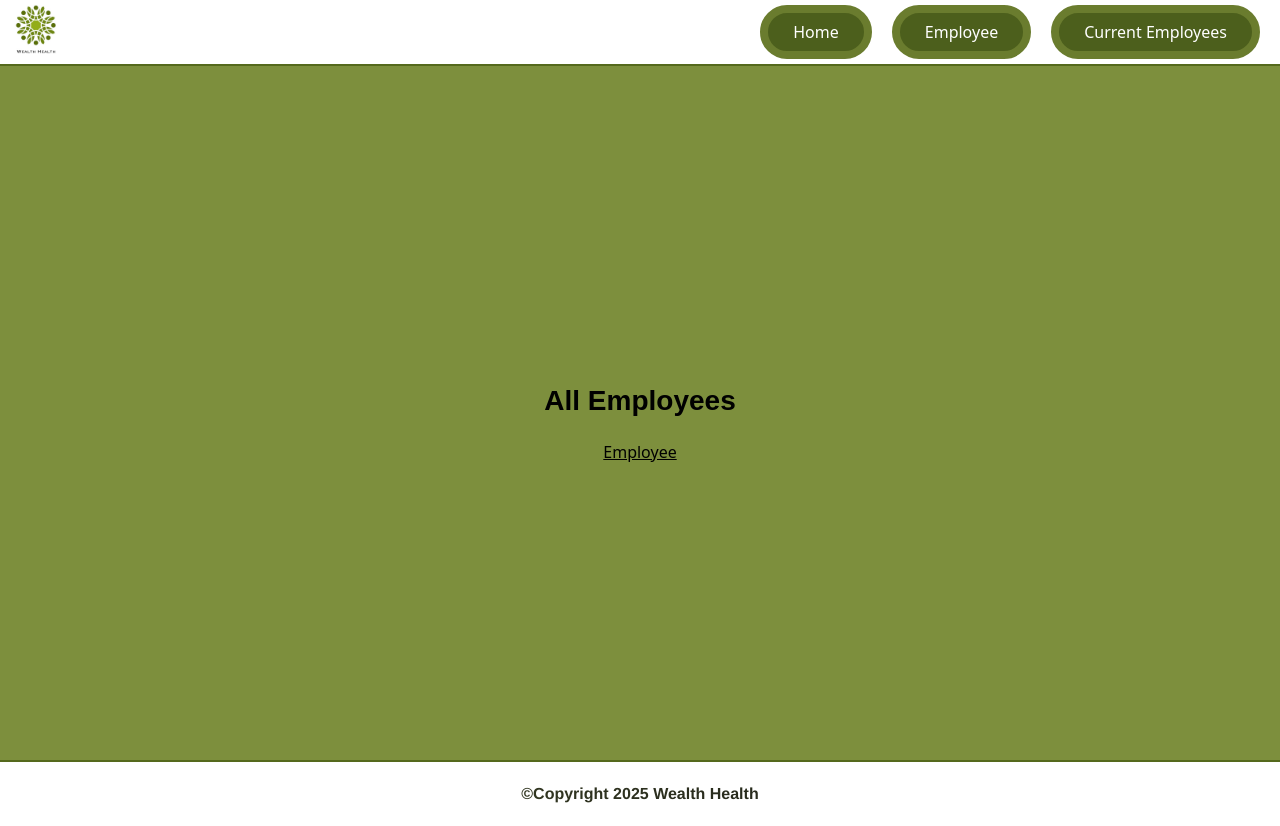
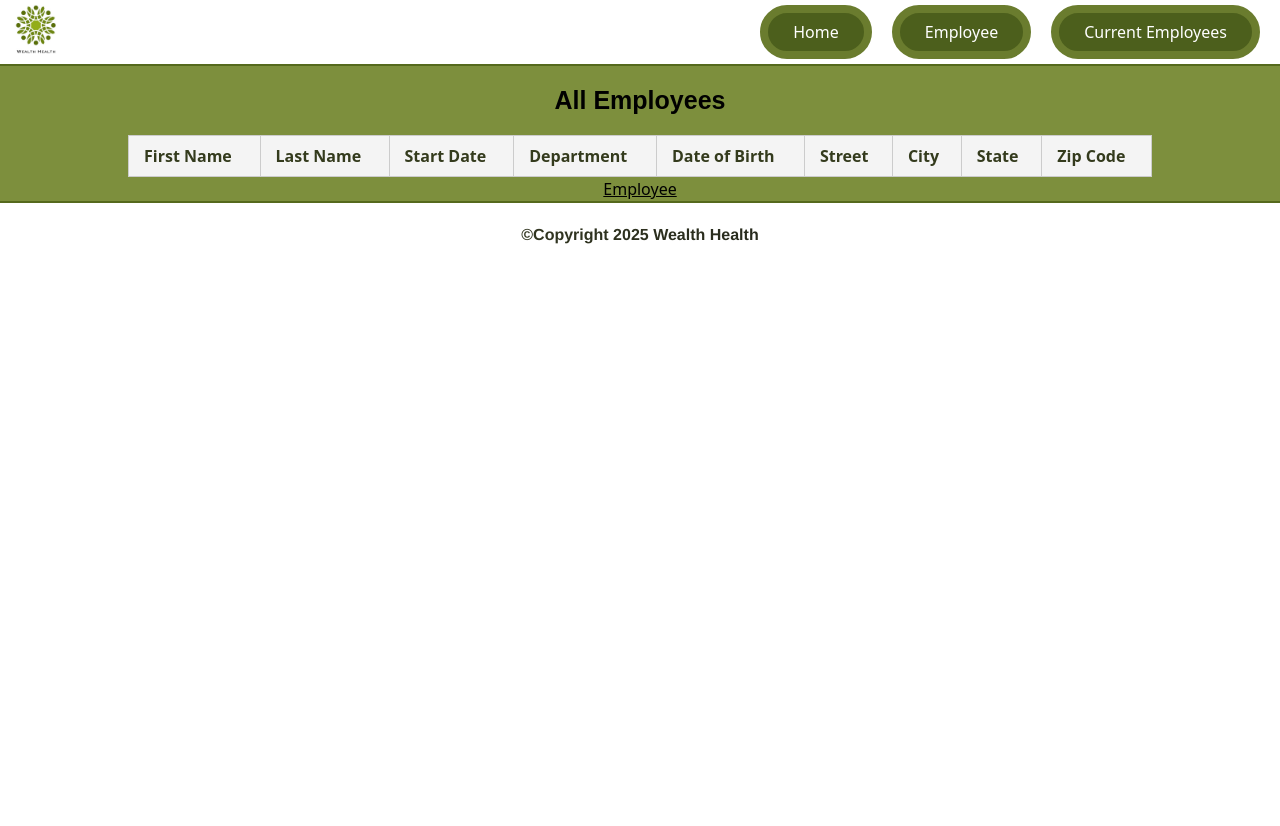
Before and after one commit to Daiba-yume/Project_14_WH, a React (Vite) app in the folder Frontend/: page /employeeList in a window 1280 px wide. After the commit the page ends 800 px from the top, so only its background shows below. Built offline with nearby package versions, Linux system fonts and the light colour scheme.

Commit message:
Mise en place de table pour l'ajout des employees

```diff
--- a/Frontend/src/components/Form/Form.jsx
+++ b/Frontend/src/components/Form/Form.jsx
@@ -8,16 +8,35 @@ import "react-datepicker/dist/react-datepicker.css";
 import { StateSelect } from "react-country-state-city";
 import "react-country-state-city/dist/react-country-state-city.css";
 import { useState } from "react";
+import { useDispatch } from "react-redux";
+import { addEmployee } from "../../Redux/Slices/employeesSlice";
 
 function Form({ onSuccess }) {
   const [dateOfBirth, setDateOfBirth] = useState(null);
   const [startDate, setStartDate] = useState(null);
-
+  const dispatch = useDispatch();
   const [countryid] = useState("US");
   const [stateid, setStateid] = useState("");
 
+  const [formData, setFormData] = useState({
+    firstName: "",
+    lastName: "",
+    dateOfBirth: "",
+    startDate: "",
+    department: "",
+    street: "",
+    city: "",
+    state: "",
+    zipCode: "",
+  });
+
+  const handleChange = (e) => {
+    setFormData({ ...formData, [e.target.name]: e.target.value });
+  };
+
   const handleSubmit = (e) => {
     e.preventDefault();
+    dispatch(addEmployee(formData));
 
     if (onSuccess) {
       onSuccess();
@@ -33,16 +52,22 @@ function Form({ onSuccess }) {
       </div>
       <h2 className="titleEmployee">Create Employee</h2>
       <form className="form" onSubmit={handleSubmit}>
-        <InputField id="firstName" label="First Name" />
-        <InputField id="lastName" label="Last Name" />
+        <InputField id="firstName" label="First Name" onChange={handleChange} />
+        <InputField id="lastName" label="Last Name" onChange={handleChange} />
         {/* Input Date */}
         <div className="formGroup">
           <label className="labelPicker">Date of Birth</label>
           <DatePicker
             selected={dateOfBirth}
-            onChange={(date) => setDateOfBirth(date)}
+            onChange={(date) => {
+              setDateOfBirth(date);
+              setFormData((prevData) => ({
+                ...prevData,
+                dateOfBirth: date.toISOString(),
+              }));
+            }}
             id="dateOfBirth"
-            dateFormat="MM/dd/yyyy"
+            dateFormat="dd/MM/yyyy"
             className="inputPicker"
             required
           />
@@ -51,28 +76,19 @@ function Form({ onSuccess }) {
           <label className="labelPicker">Start Date</label>
           <DatePicker
             selected={startDate}
-            onChange={(date) => setStartDate(date)}
+            onChange={(date) => {
+              setStartDate(date);
+              setFormData((prevData) => ({
+                ...prevData,
+                startDate: date.toISOString(), // convertit la date en text pour la stocker dans redux
+              }));
+            }}
             id="startDate"
-            dateFormat="MM/dd/yyyy"
+            dateFormat="dd/MM/yyyy"
             className="inputPicker"
             required
           />
         </div>
-        {/* Adress */}
-        <FieldSet legend="Adress">
-          <InputField id="street" label="Street" />
-          <InputField id="city" label="City" />
-          <StateSelect
-            countryid={countryid}
-            stateid={stateid}
-            placeHolder="Select Sate"
-            onChange={(e) => {
-              setStateid(e.id);
-            }}
-          />
-          <InputField id="zip-code" label="Zip code" type="number" />
-        </FieldSet>
-
         <SelectField
           id="department"
           label="Department"
@@ -83,7 +99,31 @@ function Form({ onSuccess }) {
             "Human Ressources",
             "Legal",
           ]}
+          onChange={handleChange}
         />
+        {/* Adress */}
+        <FieldSet legend="Adress">
+          <InputField id="street" label="Street" onChange={handleChange} />
+          <InputField id="city" label="City" onChange={handleChange} />
+          <StateSelect
+            countryid={countryid}
+            stateid={stateid}
+            placeholder="Select State"
+            onChange={(e) => {
+              setStateid(e.id);
+              setFormData((prevData) => ({
+                ...prevData,
+                state: e.name,
+              }));
+            }}
+          />
+          <InputField
+            id="zipCode"
+            label="Zip code"
+            type="number"
+            onChange={handleChange}
+          />
+        </FieldSet>
 
         <button className="save" type="submit">
           Save
--- a/Frontend/src/pages/Employee/EmployeeList.jsx
+++ b/Frontend/src/pages/Employee/EmployeeList.jsx
@@ -1,10 +1,71 @@
 import { Link } from "react-router-dom";
 import "./EmployeeList.scss";
+import {
+  useReactTable,
+  getCoreRowModel,
+  getPaginationRowModel,
+  getFilteredRowModel,
+  flexRender,
+} from "@tanstack/react-table";
+import { useSelector } from "react-redux";
 
 function EmployeeList() {
+  const employees = useSelector((state) => state.employees);
+
+  const columns = [
+    { accessorKey: "firstName", header: "First Name" },
+    { accessorKey: "lastName", header: "Last Name" },
+    { accessorKey: "startDate", header: "Start Date" },
+    { accessorKey: "department", header: "Department" },
+    { accessorKey: "dateOfBirth", header: "Date of Birth" },
+    { accessorKey: "street", header: "Street" },
+    { accessorKey: "city", header: "City" },
+    { accessorKey: "state", header: "State" },
+    { accessorKey: "zipCode", header: "Zip Code" },
+  ];
+
+  const table = useReactTable({
+    data: employees,
+    columns,
+    getCoreRowModel: getCoreRowModel(),
+    getPaginationRowModel: getPaginationRowModel(),
+    getFilteredRowModel: getFilteredRowModel(),
+  });
   return (
-    <section className="container">
+    <section className="employeeList">
       <h1>All Employees</h1>
+
+      <table>
+        {/* columns */}
+        <thead>
+          {table.getHeaderGroups().map((headerGroup) => (
+            <tr key={headerGroup.id}>
+              {headerGroup.headers.map((header) => (
+                <th key={header.id}>
+                  {header.isPlaceholder
+                    ? null
+                    : flexRender(
+                        header.column.columnDef.header,
+                        header.getContext()
+                      )}
+                </th>
+              ))}
+            </tr>
+          ))}
+        </thead>
+        {/* rows */}
+        <tbody>
+          {table.getCoreRowModel().rows.map((row) => (
+            <tr key={row.id}>
+              {row.getAllCells().map((cell) => (
+                <td key={cell.id}>
+                  {flexRender(cell.column.columnDef.cell, cell.getContext())}
+                </td>
+              ))}
+            </tr>
+          ))}
+        </tbody>
+      </table>
       <Link to="/employee" className="employee">
         Employee
       </Link>
--- a/Frontend/src/pages/Employee/EmployeeList.scss
+++ b/Frontend/src/pages/Employee/EmployeeList.scss
@@ -1,4 +1,31 @@
-.employee {
-  color: black;
-  text-decoration: underline;
+.employeeList {
+  display: flex;
+  flex-direction: column;
+  width: 100%;
+  h1 {
+    font-size: 25px;
+    color: Black;
+  }
+  .employee {
+    color: black;
+    text-decoration: underline;
+  }
+  table {
+    width: 80%;
+    border-collapse: collapse;
+  }
+
+  th,
+  td {
+    padding: 8px 15px;
+    border: 1px solid #ccc;
+    text-align: left;
+    color: #4a5230;
+    background-color: #d9d8d8;
+  }
+
+  th {
+    color: #343b1d;
+    background-color: #f4f4f4;
+  }
 }
```
